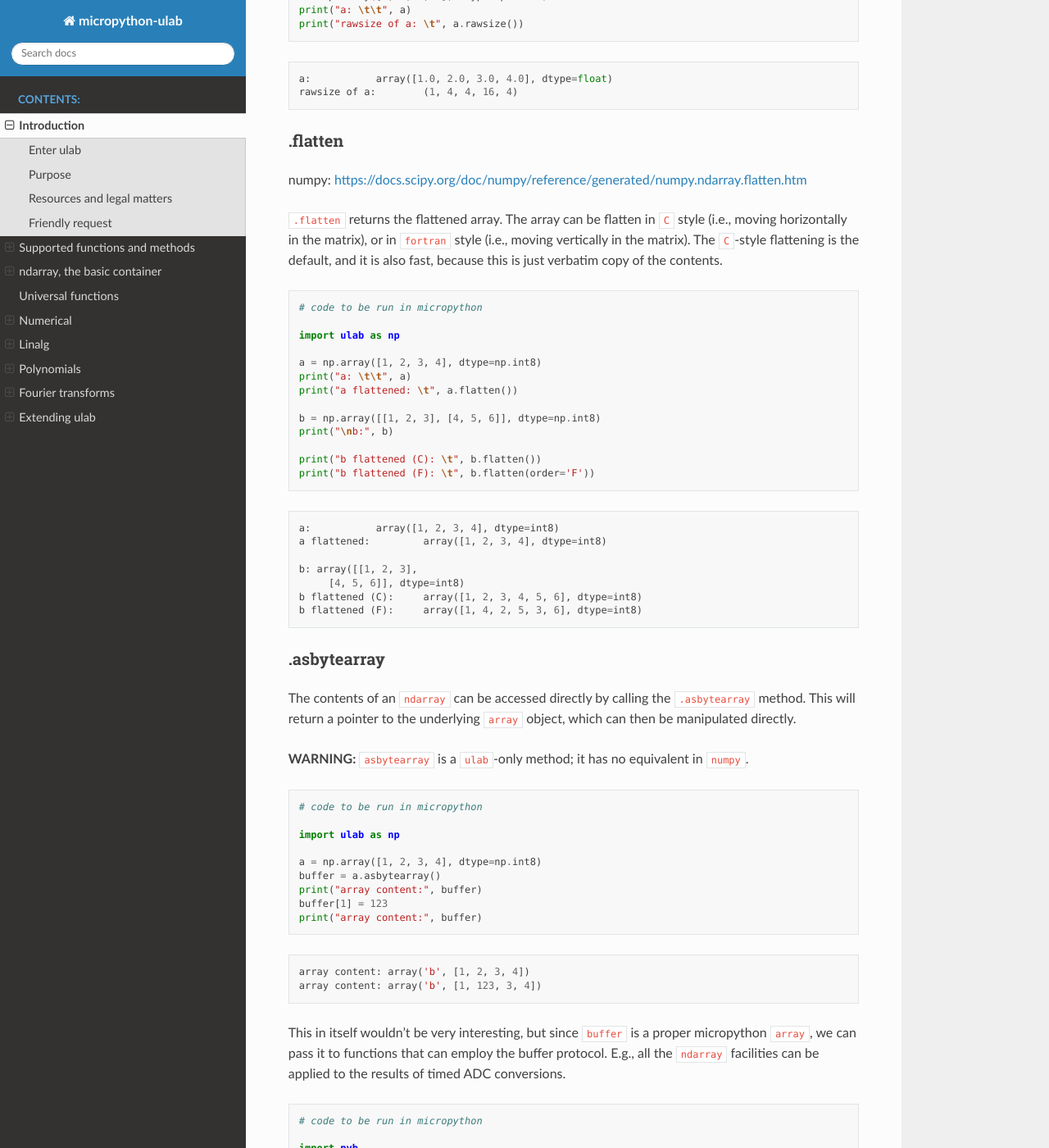
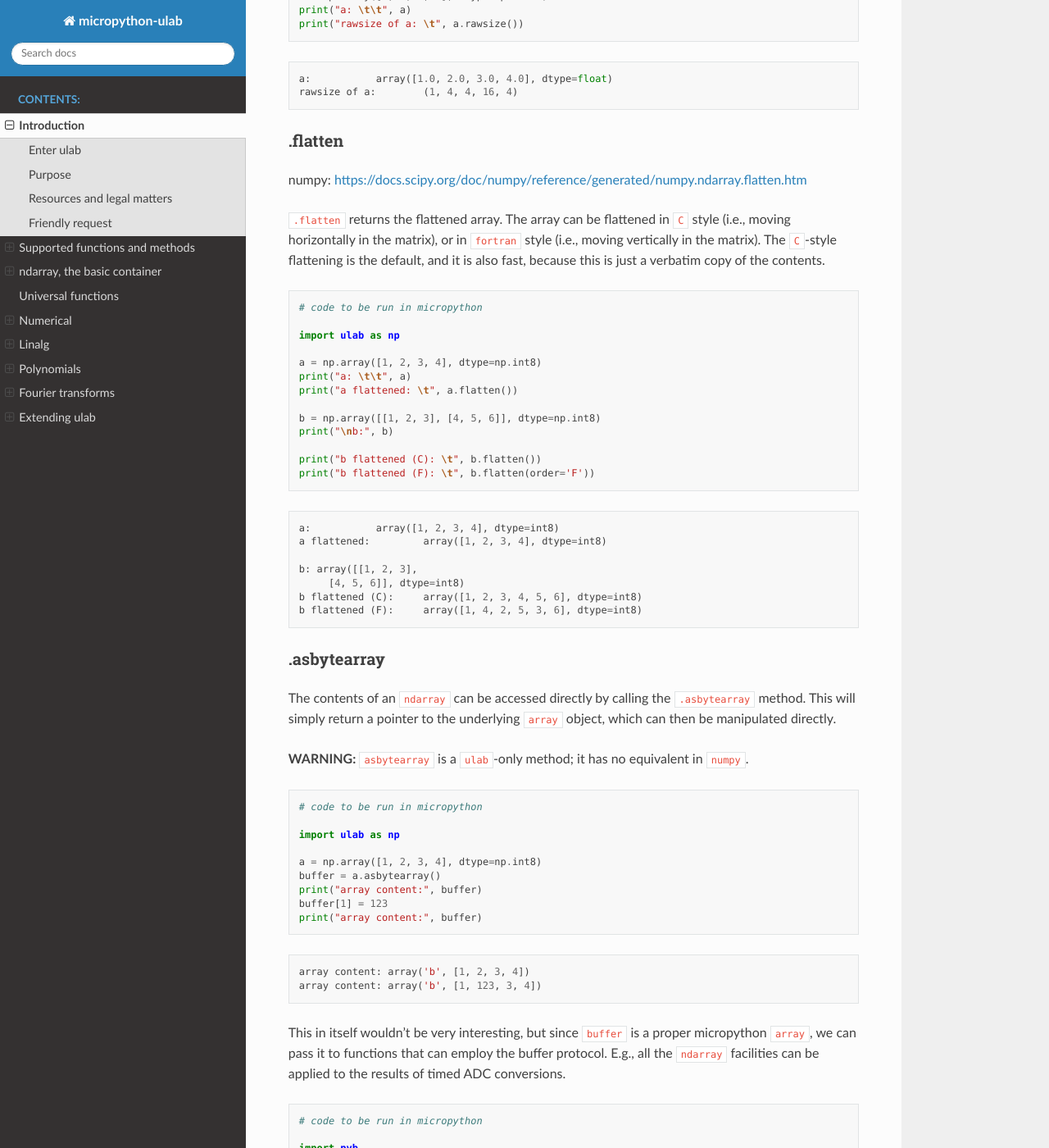
Before and after one commit to v923z/micropython-ulab, a Sphinx documentation site: the page built from docs/manual/source/ulab.rst, in a window 1280 px wide and 1400 px high, scrolled down 8396 px. Shown: the whole window at 82% size. Built offline with Sphinx 7.4.7 and the Read the Docs theme 2.0.0, drawn with Linux system fonts in a browser that asks for light colours; cross-references to code outside the pages are shown as plain code; some of the changed text lies outside the part shown.

```diff
--- a/docs/manual/source/ulab.rst
+++ b/docs/manual/source/ulab.rst
@@ -469,10 +469,10 @@
 numpy:
 https://docs.scipy.org/doc/numpy/reference/generated/numpy.ndarray.flatten.htm
 
-``.flatten`` returns the flattened array. The array can be flatten in
+``.flatten`` returns the flattened array. The array can be flattened in
 ``C`` style (i.e., moving horizontally in the matrix), or in ``fortran``
 style (i.e., moving vertically in the matrix). The ``C``-style
-flattening is the default, and it is also fast, because this is just
+flattening is the default, and it is also fast, because this is just a
 verbatim copy of the contents.
 
 .. code::
@@ -508,8 +508,8 @@
 ~~~~~~~~~~~~
 
 The contents of an ``ndarray`` can be accessed directly by calling the
-``.asbytearray`` method. This will return a pointer to the underlying
-``array`` object, which can then be manipulated directly.
+``.asbytearray`` method. This will simply return a pointer to the
+underlying ``array`` object, which can then be manipulated directly.
 
 **WARNING:** ``asbytearray`` is a ``ulab``-only method; it has no
 equivalent in ``numpy``.
```
Also changed, not shown: other parts of docs/manual/source/ulab.rst (+7 -1 lines), docs/ulab-manual.ipynb, 1 other file.
